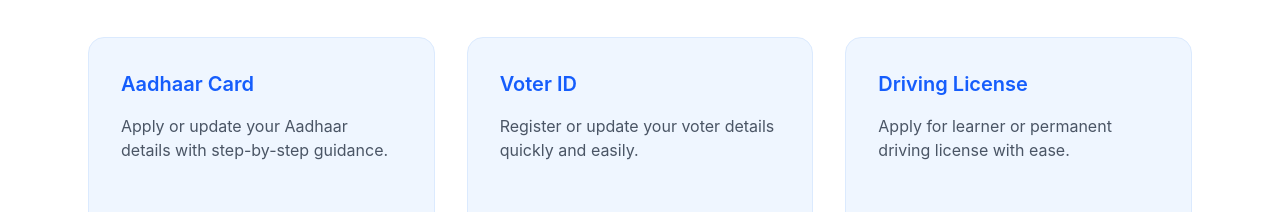
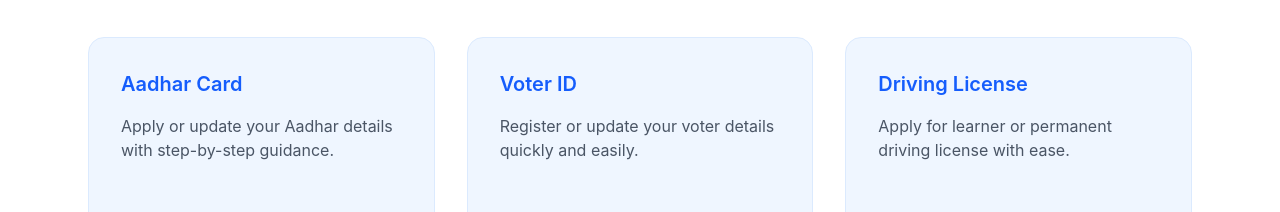
Before and after one commit to Kunalmj/hypernxt, a React app in the folder frontend/: page / in a window 1280 px wide. Shown: the part 472-684 px from the top of the page. Built offline with nearby package versions, Linux system fonts and the light colour scheme; the HTML template or start-up script is replaced by a standard one.

Commit message:
fixed aadhar routing and some common bugs

```diff
--- a/frontend/src/Router.jsx
+++ b/frontend/src/Router.jsx
@@ -2,8 +2,8 @@
 import Layout from "./layouts/Layout";
 import Home from "./pages/Home";
 import VoterForm from "./pages/VoterForm";
-import AdharForm from "./pages/AadhaarForm.jsx"
 import DrivingForm from "./pages/DrivingForm";
+import AadharForm from "./pages/AadharForm";
 
 const router = createBrowserRouter([
   {
@@ -12,8 +12,9 @@
     children: [
       { index: true, element: <Home /> },
       { path: "voterform", element: <VoterForm /> },
+      { path: "aadharform", element: <AadharForm/>},
       { path: "drivingform", element: <DrivingForm /> },
-      { path: "adharform", element: <AdharForm/>}
+
     ],
   },
 ]);
--- a/frontend/src/pages/AadhaarForm.jsx
+++ b/frontend/src/pages/AadharForm.jsx
@@ -7,7 +7,7 @@
 import DeclarationConsent   from "../components/aadhaar/DeclarationConsent";
 import SuccessScreen, { INITIAL_FORM } from "../components/aadhaar/SuccessScreen";
 
-const AadhaarForm = () => {
+const AadharForm = () => {
   const [form, setForm] = useState(INITIAL_FORM);
   const [submitted, setSubmitted] = useState(false);
 
@@ -91,4 +91,4 @@
   );
 };
 
-export default AadhaarForm;
+export default AadharForm;
--- a/frontend/src/pages/Home.jsx
+++ b/frontend/src/pages/Home.jsx
@@ -1,7 +1,5 @@
 import React from "react";
 import { useNavigate } from "react-router-dom";
-import VoterForm from "./VoterForm";
-import DrivingForm from "./DrivingForm"
 
 const Home = () => {
   const navigate = useNavigate();
@@ -38,14 +36,14 @@
           <div className="bg-blue-50 border border-blue-100 rounded-2xl p-8 hover:shadow-lg transition transform hover:-translate-y-1 flex flex-col justify-between min-h-65">
             <div>
               <h3 className="text-xl font-semibold text-blue-600 mb-4">
-                Aadhaar Card
+                Aadhar Card
               </h3>
               <p className="text-gray-600">
-                Apply or update your Aadhaar details with step-by-step guidance.
+                Apply or update your Aadhar details with step-by-step guidance.
               </p>
             </div>
             <button
-              onClick={() => navigate("/aadhaar")}
+              onClick={() => navigate("/aadharform")}
               className="mt-6 bg-blue-600 text-white py-2 rounded-lg hover:bg-blue-700 transition"
             >
               Apply Now
@@ -63,7 +61,7 @@
               </p>
             </div>
             <button
-              onClick={() => navigate("/VoterForm")}
+              onClick={() => navigate("/voterform")}
               className="mt-6 bg-blue-600 text-white py-2 rounded-lg hover:bg-blue-700 transition"
             >
               Apply Now
@@ -81,7 +79,7 @@
               </p>
             </div>
             <button
-              onClick={() => navigate("/DrivingForm")}
+              onClick={() => navigate("/drivingform")}
               className="mt-6 bg-blue-600 text-white py-2 rounded-lg hover:bg-blue-700 transition"
             >
               Apply Now
```
